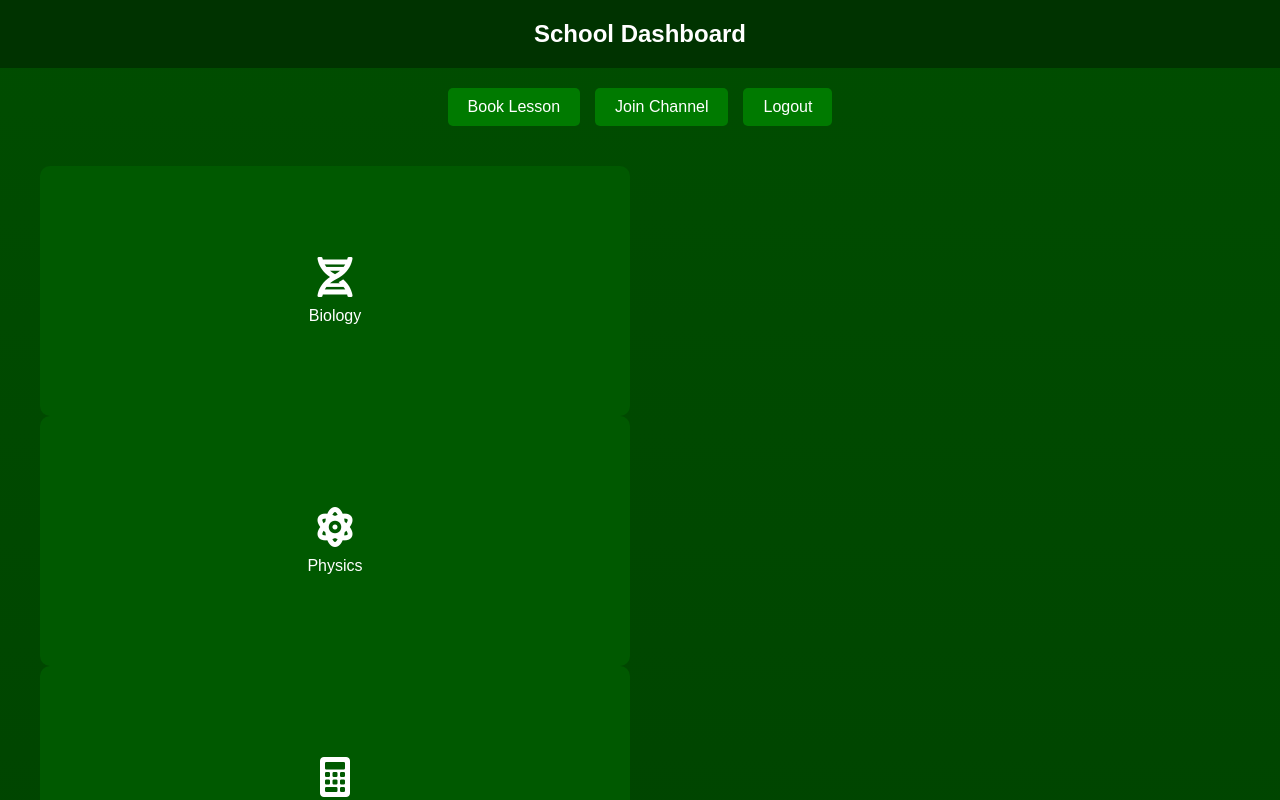
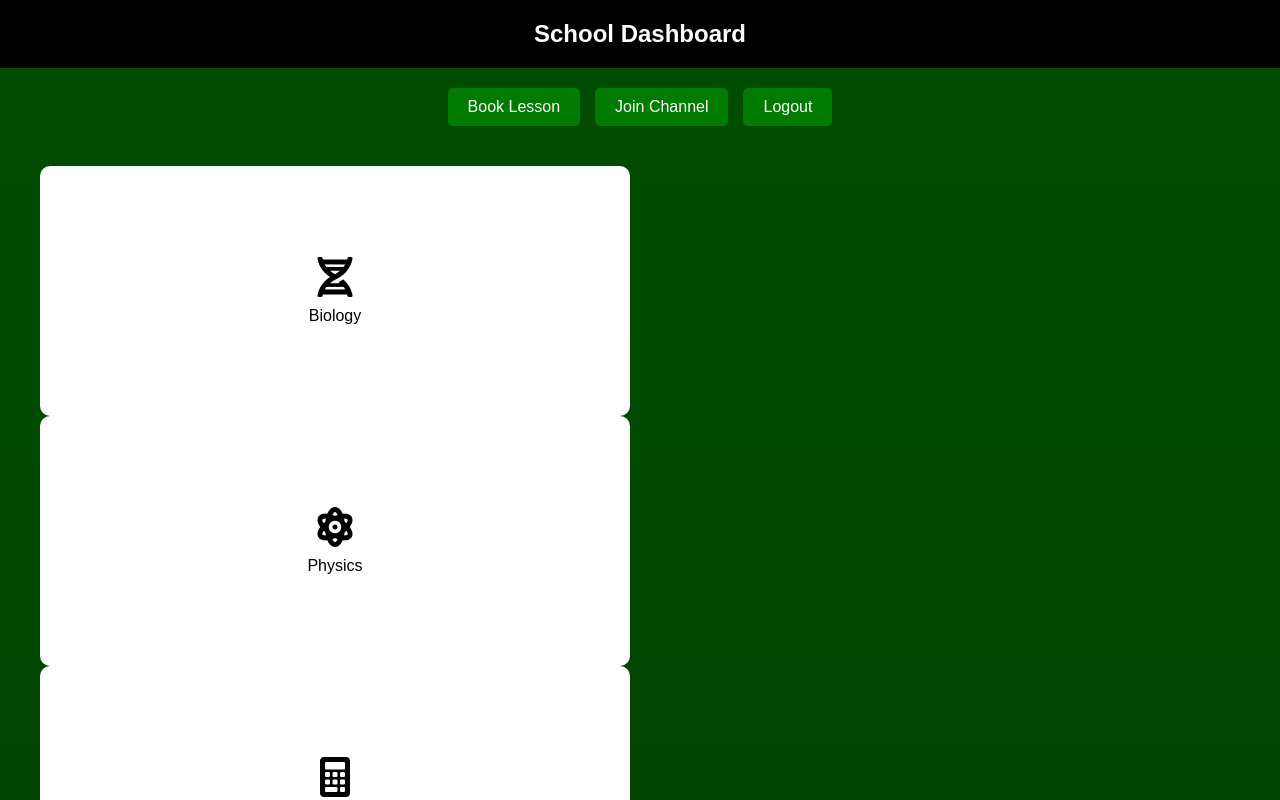
Before and after one commit to Kunta-pro/Smartedupexa-students-app, a plain HTML site: page subjects/index.htm in a window 1280 px wide. Shown: the top 800 px of the page. Drawn offline with Linux system fonts and the light colour scheme.

Commit message:
Update styles.css

```diff
--- a/subjects/styles.css
+++ b/subjects/styles.css
@@ -8,7 +8,7 @@ body {
 
 /* Header */
 .header {
-  background: #003300;
+  background: #000000; /* Black background for the header */
   padding: 20px;
   text-align: center;
 }
@@ -16,6 +16,7 @@ body {
 .header h1 {
   margin: 0;
   font-size: 24px;
+  color: #ffffff; /* White text color for title */
 }
 
 /* Menu Buttons */
@@ -52,8 +53,8 @@ body {
 
 /* Subject Cards */
 .subject-card {
-  background: #005900;
-  color: white;
+  background: #ffffff; /* White background for subject cards */
+  color: black; /* Black text color */
   border: none;
   border-radius: 10px;
   padding: 20px;
@@ -78,6 +79,7 @@ body {
 .subject-card:hover {
   transform: scale(1.05);
   background: #007a00;
+  color: white; /* Change text color on hover */
 }
 
 /* Popup Styles */
```
